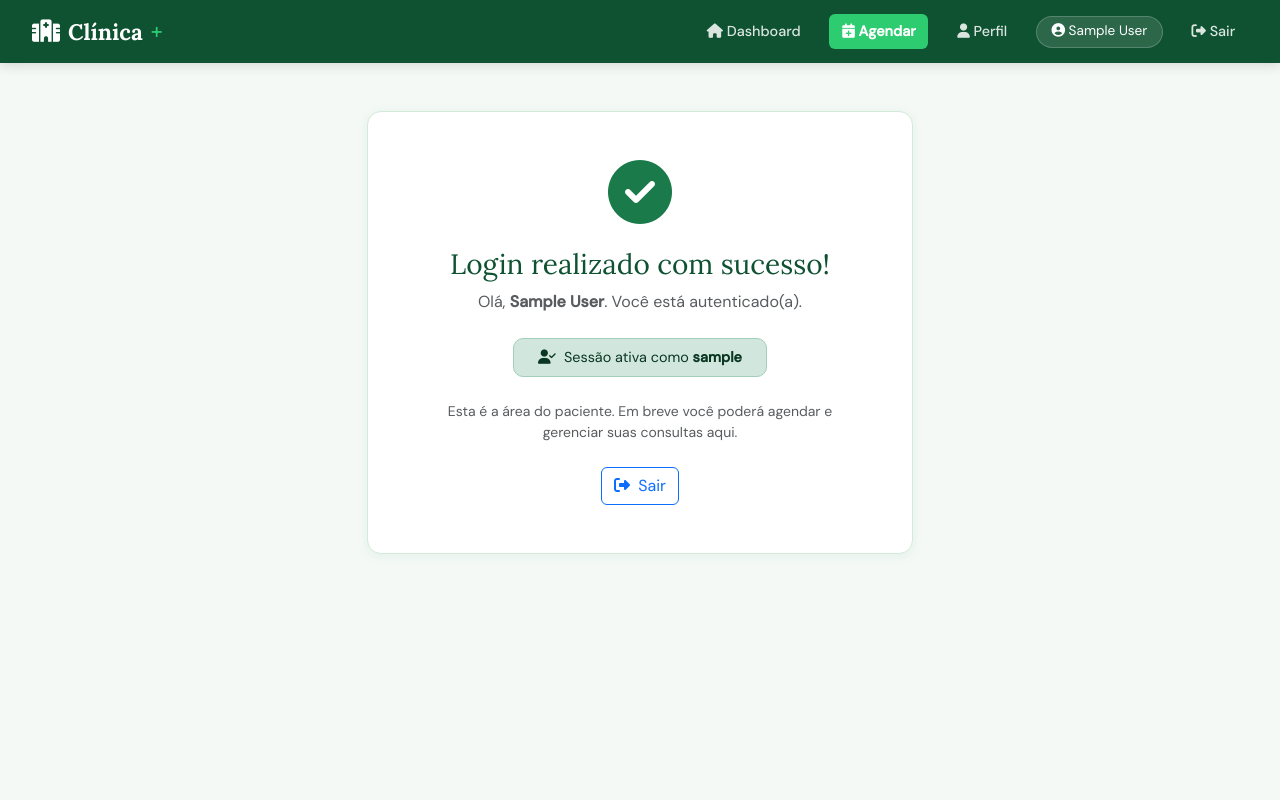
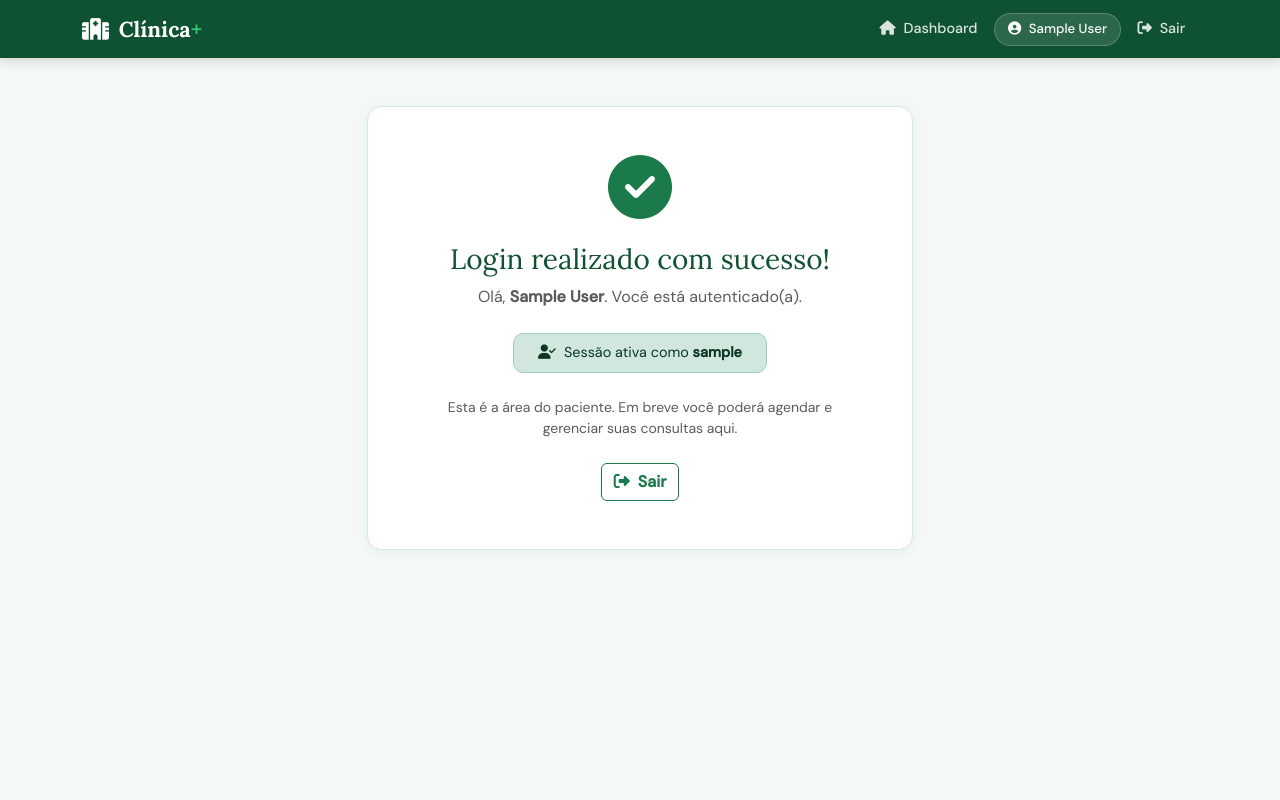
Before and after one commit to otaviosbampato/django-clinica, a Django app: page /dashboard/ in a window 1280 px wide. Run offline with Django 5.2, Linux system fonts and the light colour scheme; the visitor is signed in with stand-in values (Sample User, id 1).

Commit message:
fix: remove the schedule from the imports

```diff
--- a/clinica/templates/medical/base.html
+++ b/clinica/templates/medical/base.html
@@ -4,214 +4,223 @@
   <meta charset="UTF-8" />
   <meta name="viewport" content="width=device-width, initial-scale=1.0" />
   <title>{% block title %}Clínica{% endblock %}</title>
+
+  <!-- Bootstrap 5 -->
   <link href="https://cdn.jsdelivr.net/npm/bootstrap@5.3.3/dist/css/bootstrap.min.css" rel="stylesheet"/>
+  <!-- FontAwesome -->
   <link href="https://cdnjs.cloudflare.com/ajax/libs/font-awesome/6.5.0/css/all.min.css" rel="stylesheet"/>
+  <!-- Google Fonts -->
   <link href="https://fonts.googleapis.com/css2?family=Lora:wght@400;600;700&family=DM+Sans:wght@300;400;500&display=swap" rel="stylesheet"/>
+
   <style>
+    /* ── Variáveis de cor ── */
     :root {
-      --verde: #1a7a4a;
-      --verde-claro: #2ecc71;
+      --verde:        #1a7a4a;
+      --verde-claro:  #2ecc71;
       --verde-escuro: #0f5232;
-      --fundo: #f4f9f6;
-      --texto: #1c2b22;
-      --card-bg: #ffffff;
-      --borda: #d4ead9;
+      --fundo:        #f4f9f6;
+      --texto:        #1c2b22;
+      --borda:        #d4ead9;
+      /* sobrescreve variáveis Bootstrap com nossa paleta */
+      --bs-primary:          #1a7a4a;
+      --bs-primary-rgb:      26,122,74;
+      --bs-success:          #2ecc71;
+      --bs-link-color:       #1a7a4a;
+      --bs-link-hover-color: #0f5232;
+      --bs-border-color:     #d4ead9;
+      --bs-body-bg:          #f4f9f6;
+      --bs-body-color:       #1c2b22;
+      --bs-body-font-family: 'DM Sans', sans-serif;
     }
-    * { box-sizing: border-box; margin: 0; padding: 0; }
-    body {
-      font-family: 'DM Sans', sans-serif;
-      background: var(--fundo);
-      color: var(--texto);
-      min-height: 100vh;
-    }
-    h1, h2, h3, h4 { font-family: 'Lora', serif; }
+
+    /* ── Tipografia ── */
+    body { background: var(--fundo); }
+    h1, h2, h3, h4, .font-serif { font-family: 'Lora', serif; }
 
     /* ── Navbar ── */
     .navbar-clinica {
       background: var(--verde-escuro);
-      padding: 0.9rem 2rem;
-      display: flex;
-      align-items: center;
-      justify-content: space-between;
-      box-shadow: 0 2px 12px rgba(0,0,0,0.15);
-      position: sticky; top: 0; z-index: 100;
+      box-shadow: 0 2px 12px rgba(0,0,0,.18);
     }
-    .navbar-brand-custom {
+    .navbar-clinica .navbar-brand {
       font-family: 'Lora', serif;
-      font-size: 1.4rem;
+      font-size: 1.35rem;
       font-weight: 700;
       color: #fff;
-      text-decoration: none;
-      display: flex; align-items: center; gap: 0.5rem;
     }
-    .navbar-brand-custom span { color: var(--verde-claro); }
-    .navbar-links { display: flex; align-items: center; gap: 1rem; }
-    .navbar-links a {
-      color: rgba(255,255,255,0.85);
-      text-decoration: none;
-      font-size: 0.9rem;
+    .navbar-clinica .navbar-brand span { color: var(--verde-claro); }
+    .navbar-clinica .nav-link {
+      color: rgba(255,255,255,.85);
+      font-size: .9rem;
       font-weight: 500;
-      padding: 0.4rem 0.8rem;
       border-radius: 6px;
-      transition: all 0.2s;
+      padding: .35rem .8rem !important;
     }
-    .navbar-links a:hover { background: rgba(255,255,255,0.1); color: #fff; }
-    .btn-nav-primary {
-      background: var(--verde-claro) !important;
-      color: #fff !important;
-      font-weight: 600 !important;
+    .navbar-clinica .nav-link:hover { background: rgba(255,255,255,.1); color: #fff; }
+    .navbar-clinica .btn-nav-primary {
+      background: var(--verde-claro);
+      color: #fff;
+      font-weight: 600;
+      border-radius: 6px;
     }
-    .btn-nav-primary:hover { background: #27ae60 !important; }
-    .user-badge {
-      background: rgba(255,255,255,0.12);
-      border: 1px solid rgba(255,255,255,0.2);
+    .navbar-clinica .btn-nav-primary:hover { background: #27ae60; color: #fff; }
+    .navbar-clinica .user-badge {
+      background: rgba(255,255,255,.12);
+      border: 1px solid rgba(255,255,255,.22);
       color: #fff;
-      padding: 0.3rem 0.9rem;
       border-radius: 20px;
-      font-size: 0.85rem;
+      padding: .25rem .85rem;
+      font-size: .83rem;
     }
-
-    /* ── Layout ── */
-    .page-wrapper { max-width: 1100px; margin: 2.5rem auto; padding: 0 1.5rem; }
 
     /* ── Cards ── */
     .card-clinica {
-      background: var(--card-bg);
+      background: #fff;
       border: 1px solid var(--borda);
       border-radius: 14px;
-      padding: 1.8rem;
-      box-shadow: 0 2px 12px rgba(26,122,74,0.07);
-      transition: box-shadow 0.2s;
+      box-shadow: 0 2px 12px rgba(26,122,74,.07);
+      transition: box-shadow .2s;
     }
-    .card-clinica:hover { box-shadow: 0 6px 24px rgba(26,122,74,0.13); }
-    .card-header-verde {
-      background: linear-gradient(135deg, var(--verde-escuro), var(--verde));
-      color: #fff; border-radius: 10px; padding: 1rem 1.4rem;
-      margin-bottom: 1.2rem;
+    .card-clinica:hover { box-shadow: 0 6px 24px rgba(26,122,74,.13); }
+
+    /* ── Botão principal ── */
+    .btn-primary {
+      background: var(--verde);
+      border-color: var(--verde);
+      font-weight: 600;
+    }
+    .btn-primary:hover, .btn-primary:focus {
+      background: var(--verde-escuro);
+      border-color: var(--verde-escuro);
+    }
+    .btn-outline-primary {
+      color: var(--verde);
+      border-color: var(--verde);
+      font-weight: 600;
+    }
+    .btn-outline-primary:hover {
+      background: var(--verde);
+      border-color: var(--verde);
     }
 
-    /* ── Badges status ── */
-    .badge-agendada { background:#0d6efd; color:#fff; }
-    .badge-confirmada { background:#198754; color:#fff; }
-    .badge-realizada { background:#6c757d; color:#fff; }
-    .badge-cancelada { background:#dc3545; color:#fff; }
+    /* ── Formulários ── */
+    .form-control:focus, .form-select:focus {
+      border-color: var(--verde);
+      box-shadow: 0 0 0 .2rem rgba(26,122,74,.18);
+    }
+    .input-group-text { background: var(--fundo); border-color: var(--borda); }
+
+    /* ── Badges de status ── */
+    .badge-agendada  { background: #0d6efd; }
+    .badge-confirmada{ background: #198754; }
+    .badge-realizada { background: #6c757d; }
+    .badge-cancelada { background: #dc3545; }
     .status-badge {
       display: inline-block;
-      padding: 3px 12px; border-radius: 20px;
-      font-size: 0.78rem; font-weight: 600;
+      padding: 3px 12px;
+      border-radius: 20px;
+      font-size: .78rem;
+      font-weight: 600;
+      color: #fff;
     }
 
-    /* ── Botões ── */
-    .btn-verde {
-      background: var(--verde); color: #fff;
-      border: none; border-radius: 8px;
-      padding: 0.55rem 1.4rem; font-weight: 600;
-      cursor: pointer; transition: background 0.2s;
-      text-decoration: none; display: inline-block;
+    /* ── Tabela ── */
+    .table-clinica thead th {
+      background: var(--verde-escuro);
+      color: #fff;
+      font-size: .85rem;
+      font-weight: 600;
+      border: none;
     }
-    .btn-verde:hover { background: var(--verde-escuro); color: #fff; }
-    .btn-outline-verde {
-      border: 2px solid var(--verde); color: var(--verde);
-      border-radius: 8px; padding: 0.5rem 1.2rem;
-      font-weight: 600; text-decoration: none;
-      display: inline-block; transition: all 0.2s;
-    }
-    .btn-outline-verde:hover { background: var(--verde); color: #fff; }
-
-    /* ── Alertas ── */
-    .alert { border-radius: 10px; font-size: 0.9rem; }
-
-    /* ── Tabelas ── */
-    .table-clinica { width:100%; border-collapse: collapse; }
-    .table-clinica th {
-      background: var(--verde-escuro); color: #fff;
-      padding: 0.7rem 1rem; font-size: 0.85rem; font-weight: 600;
-      text-align: left;
-    }
-    .table-clinica td {
-      padding: 0.75rem 1rem; border-bottom: 1px solid var(--borda);
-      font-size: 0.9rem;
-    }
-    .table-clinica tr:last-child td { border-bottom: none; }
-    .table-clinica tr:hover td { background: #f0faf4; }
-
-    /* ── Formulários ── */
-    .form-label { font-weight: 500; font-size: 0.9rem; }
-    .form-control, .form-select {
-      border-radius: 8px; border: 1.5px solid var(--borda);
-      padding: 0.55rem 0.9rem; font-size: 0.9rem;
-    }
-    .form-control:focus, .form-select:focus {
-      border-color: var(--verde); box-shadow: 0 0 0 3px rgba(26,122,74,0.12);
-    }
-
-    /* ── Hero da tela de login ── */
-    .hero-login {
-      min-height: 100vh;
-      display: flex; align-items: center; justify-content: center;
-      background: linear-gradient(135deg, var(--verde-escuro) 0%, var(--verde) 60%, #a8e6c3 100%);
-    }
-    .login-card {
-      background: #fff; border-radius: 20px;
-      padding: 2.5rem 2rem; width: 100%; max-width: 440px;
-      box-shadow: 0 20px 60px rgba(0,0,0,0.2);
-    }
-    .login-logo {
-      text-align: center; margin-bottom: 1.5rem;
-    }
-    .login-logo .icon-circle {
-      width: 70px; height: 70px; border-radius: 50%;
-      background: linear-gradient(135deg, var(--verde), var(--verde-claro));
-      display: flex; align-items: center; justify-content: center;
-      margin: 0 auto 0.8rem;
-    }
-    .login-logo .icon-circle i { font-size: 1.8rem; color: #fff; }
-    .login-logo h2 { font-family: 'Lora',serif; color: var(--verde-escuro); font-size: 1.6rem; }
-    .login-logo p { color: #666; font-size: 0.9rem; }
+    .table-clinica tbody tr:hover td { background: #f0faf4; }
+    .table-clinica td { font-size: .9rem; vertical-align: middle; }
 
     /* ── Seções ── */
     .section-title {
       font-family: 'Lora', serif;
-      font-size: 1.25rem;
+      font-size: 1.2rem;
       color: var(--verde-escuro);
+      padding-bottom: .5rem;
+      border-bottom: 2px solid var(--borda);
       margin-bottom: 1rem;
-      padding-bottom: 0.5rem;
-      border-bottom: 2px solid var(--borda);
     }
-    .empty-state {
-      text-align: center; padding: 2.5rem;
-      color: #888;
+    .empty-state { text-align: center; padding: 2.5rem; color: #888; }
+    .empty-state i { font-size: 2.5rem; margin-bottom: .8rem; opacity: .4; display: block; }
+
+    /* ── Login / Registro ── */
+    .hero-login {
+      min-height: 100vh;
+      display: flex;
+      align-items: center;
+      justify-content: center;
+      background: linear-gradient(135deg, var(--verde-escuro) 0%, var(--verde) 60%, #a8e6c3 100%);
+      padding: 2rem 1rem;
     }
-    .empty-state i { font-size: 2.5rem; margin-bottom: 0.8rem; opacity: 0.4; }
+    .login-card {
+      background: #fff;
+      border-radius: 20px;
+      padding: 2.5rem 2rem;
+      width: 100%;
+      max-width: 440px;
+      box-shadow: 0 20px 60px rgba(0,0,0,.2);
+    }
+    .login-card.registro { max-width: 520px; }
+    .icon-circle {
+      width: 70px; height: 70px; border-radius: 50%;
+      background: linear-gradient(135deg, var(--verde), var(--verde-claro));
+      display: flex; align-items: center; justify-content: center;
+      margin: 0 auto .8rem;
+    }
+    .icon-circle i { font-size: 1.8rem; color: #fff; }
 
-    @media (max-width: 768px) {
-      .navbar-clinica { flex-direction: column; gap: 0.8rem; }
-      .page-wrapper { padding: 0 1rem; }
-    }
+    /* ── Alertas Bootstrap ── */
+    .alert { border-radius: 10px; font-size: .9rem; }
   </style>
   {% block extra_head %}{% endblock %}
 </head>
 <body>
+
   {% if user.is_authenticated %}
-  <nav class="navbar-clinica">
-    <a href="{% url 'dashboard' %}" class="navbar-brand-custom">
-      <i class="fas fa-hospital-alt"></i> Clínica<span>+</span>
-    </a>
-    <div class="navbar-links">
-      <a href="{% url 'dashboard' %}"><i class="fas fa-home"></i> Dashboard</a>
-      <a href="{% url 'agendar' %}" class="btn-nav-primary"><i class="fas fa-calendar-plus"></i> Agendar</a>
-      <a href="{% url 'perfil' %}"><i class="fas fa-user"></i> Perfil</a>
-      <span class="user-badge"><i class="fas fa-user-circle"></i> {{ user.get_full_name|default:user.username }}</span>
-      <a href="{% url 'logout' %}"><i class="fas fa-sign-out-alt"></i> Sair</a>
+  <nav class="navbar navbar-clinica navbar-expand-lg sticky-top">
+    <div class="container-xl">
+      <a class="navbar-brand" href="{% url 'dashboard' %}">
+        <i class="fas fa-hospital-alt me-1"></i> Clínica<span>+</span>
+      </a>
+      <button class="navbar-toggler border-0" type="button"
+              data-bs-toggle="collapse" data-bs-target="#navMenu">
+        <span class="navbar-toggler-icon" style="filter:invert(1)"></span>
+      </button>
+      <div class="collapse navbar-collapse" id="navMenu">
+        <ul class="navbar-nav ms-auto align-items-lg-center gap-1">
+          <li class="nav-item">
+            <a class="nav-link" href="{% url 'dashboard' %}">
+              <i class="fas fa-home me-1"></i> Dashboard
+            </a>
+          </li>
+          <li class="nav-item">
+            <span class="nav-link user-badge">
+              <i class="fas fa-user-circle me-1"></i>
+              {{ user.get_full_name|default:user.username }}
+            </span>
+          </li>
+          <li class="nav-item">
+            <a class="nav-link" href="{% url 'logout' %}">
+              <i class="fas fa-sign-out-alt me-1"></i> Sair
+            </a>
+          </li>
+
+        </ul>
+      </div>
     </div>
   </nav>
   {% endif %}
 
   {% if messages %}
-  <div style="max-width:1100px;margin:1rem auto;padding:0 1.5rem;">
+  <div class="container-xl mt-3">
     {% for msg in messages %}
     <div class="alert alert-{% if msg.tags == 'error' %}danger{% else %}{{ msg.tags }}{% endif %} alert-dismissible fade show">
-      {{ msg }} <button type="button" class="btn-close" data-bs-dismiss="alert"></button>
+      {{ msg }}
+      <button type="button" class="btn-close" data-bs-dismiss="alert"></button>
     </div>
     {% endfor %}
   </div>
```
